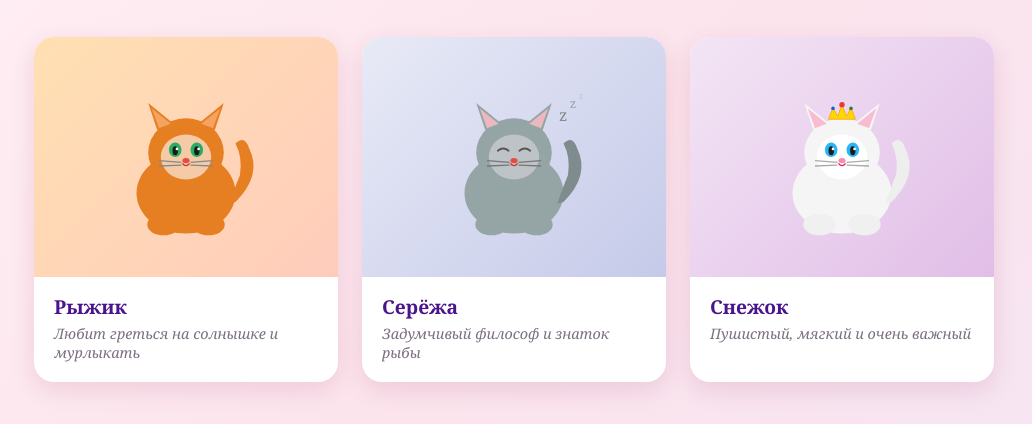
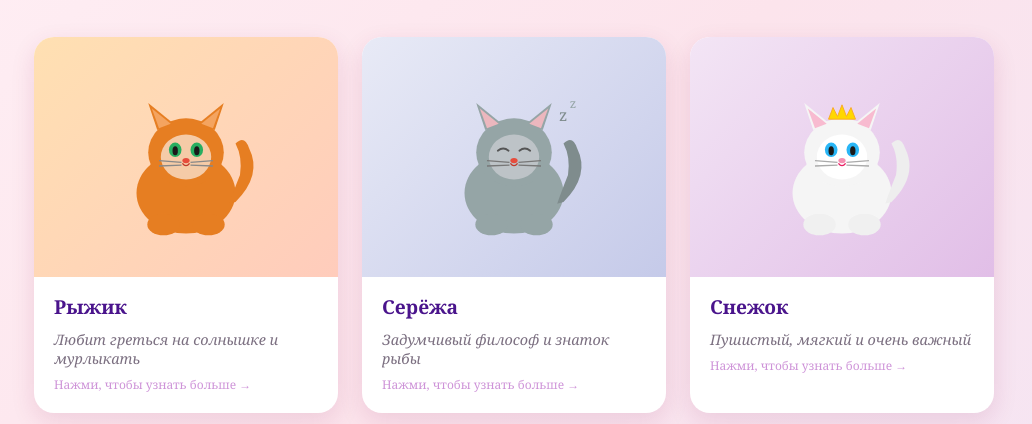
Before and after one commit to illiaperevozchykov-cyber/cats-page, a plain HTML site: page index.html in a window 1280 px wide. Shown: the part 136-560 px from the top of the page, without its empty margins (126-1158 px from the left). Drawn offline with Linux system fonts and the light colour scheme.

Commit message:
Update index.html

```diff
--- a/index.html
+++ b/index.html
@@ -31,14 +31,36 @@
       box-shadow: 0 8px 24px rgba(136, 14, 79, 0.12);
       transition: transform 0.3s ease, box-shadow 0.3s ease;
       cursor: pointer;
+      text-decoration: none;
+      display: block;
+      color: inherit;
     }
     .cat-card:hover {
-      transform: translateY(-6px);
-      box-shadow: 0 16px 40px rgba(136, 14, 79, 0.2);
+      transform: translateY(-8px);
+      box-shadow: 0 20px 48px rgba(136, 14, 79, 0.25);
     }
+    .cat-card:hover .cat-name::after { width: 100%; }
     .cat-info { padding: 16px 20px 20px; }
-    .cat-name { font-size: 1.2rem; font-weight: bold; color: #4a148c; margin-bottom: 4px; }
-    .cat-desc { font-size: 0.9rem; color: #7b6f80; font-style: italic; }
+    .cat-name {
+      font-size: 1.2rem;
+      font-weight: bold;
+      color: #4a148c;
+      margin-bottom: 4px;
+      display: inline-block;
+      position: relative;
+    }
+    .cat-name::after {
+      content: '';
+      position: absolute;
+      bottom: -2px;
+      left: 0;
+      width: 0;
+      height: 2px;
+      background: #880e4f;
+      transition: width 0.3s ease;
+    }
+    .cat-desc { font-size: 0.9rem; color: #7b6f80; font-style: italic; margin-top: 6px; }
+    .cat-hint { font-size: 0.75rem; color: #ce93d8; margin-top: 8px; }
     .paw-row { margin-top: 48px; font-size: 2rem; letter-spacing: 8px; color: #ce93d8; }
     footer { margin-top: 24px; color: #ba68c8; font-size: 0.85rem; }
   </style>
@@ -47,8 +69,7 @@
   <h1>🐱 Котики</h1>
   <p class="subtitle">самые милые создания на планете</p>
   <div class="gallery">
-
-    <div class="cat-card">
+    <a class="cat-card" href="ryzhik.html">
       <div style="background:linear-gradient(135deg,#ffe0b2,#ffccbc);height:240px;display:flex;align-items:center;justify-content:center;">
         <svg viewBox="0 0 200 180" width="180" height="180" xmlns="http://www.w3.org/2000/svg">
           <ellipse cx="100" cy="130" rx="55" ry="45" fill="#e67e22"/>
@@ -62,8 +83,6 @@
           <ellipse cx="112" cy="82" rx="7" ry="8" fill="#27ae60"/>
           <ellipse cx="88" cy="83" rx="3" ry="5" fill="#1a1a1a"/>
           <ellipse cx="112" cy="83" rx="3" ry="5" fill="#1a1a1a"/>
-          <circle cx="90" cy="81" r="1.5" fill="white"/>
-          <circle cx="114" cy="81" r="1.5" fill="white"/>
           <ellipse cx="100" cy="94" rx="4" ry="3" fill="#e74c3c"/>
           <line x1="70" y1="94" x2="95" y2="96" stroke="#888" stroke-width="1.5"/>
           <line x1="70" y1="100" x2="95" y2="99" stroke="#888" stroke-width="1.5"/>
@@ -78,10 +97,10 @@
       <div class="cat-info">
         <div class="cat-name">Рыжик</div>
         <div class="cat-desc">Любит греться на солнышке и мурлыкать</div>
+        <div class="cat-hint">Нажми, чтобы узнать больше →</div>
       </div>
-    </div>
-
-    <div class="cat-card">
+    </a>
+    <a class="cat-card" href="seryozha.html">
       <div style="background:linear-gradient(135deg,#e8eaf6,#c5cae9);height:240px;display:flex;align-items:center;justify-content:center;">
         <svg viewBox="0 0 200 180" width="180" height="180" xmlns="http://www.w3.org/2000/svg">
           <ellipse cx="100" cy="130" rx="55" ry="45" fill="#95a5a6"/>
@@ -104,16 +123,15 @@
           <path d="M155 140 Q185 110 170 80 Q165 65 155 75 Q163 90 160 110 Q152 130 148 142" fill="#7f8c8d"/>
           <text x="150" y="50" font-size="18" fill="#7f8c8d" font-family="Georgia">z</text>
           <text x="162" y="36" font-size="14" fill="#95a5a6" font-family="Georgia">z</text>
-          <text x="172" y="25" font-size="10" fill="#bdc3c7" font-family="Georgia">z</text>
         </svg>
       </div>
       <div class="cat-info">
         <div class="cat-name">Серёжа</div>
         <div class="cat-desc">Задумчивый философ и знаток рыбы</div>
+        <div class="cat-hint">Нажми, чтобы узнать больше →</div>
       </div>
-    </div>
-
-    <div class="cat-card">
+    </a>
+    <a class="cat-card" href="snezhok.html">
       <div style="background:linear-gradient(135deg,#f3e5f5,#e1bee7);height:240px;display:flex;align-items:center;justify-content:center;">
         <svg viewBox="0 0 200 180" width="180" height="180" xmlns="http://www.w3.org/2000/svg">
           <ellipse cx="100" cy="130" rx="55" ry="45" fill="#f5f5f5"/>
@@ -127,8 +145,6 @@
           <ellipse cx="112" cy="82" rx="7" ry="8" fill="#29b6f6"/>
           <ellipse cx="88" cy="83" rx="3" ry="5" fill="#1a1a1a"/>
           <ellipse cx="112" cy="83" rx="3" ry="5" fill="#1a1a1a"/>
-          <circle cx="90" cy="81" r="1.5" fill="white"/>
-          <circle cx="114" cy="81" r="1.5" fill="white"/>
           <ellipse cx="100" cy="94" rx="4" ry="3" fill="#f48fb1"/>
           <line x1="70" y1="94" x2="95" y2="96" stroke="#aaa" stroke-width="1.5"/>
           <line x1="70" y1="100" x2="95" y2="99" stroke="#aaa" stroke-width="1.5"/>
@@ -139,17 +155,14 @@
           <ellipse cx="125" cy="165" rx="18" ry="12" fill="#f0f0f0"/>
           <path d="M155 140 Q185 110 170 80 Q165 65 155 75 Q163 90 160 110 Q152 130 148 142" fill="#eeeeee"/>
           <polygon points="85,48 90,35 95,45 100,32 105,45 110,35 115,48" fill="#ffd700" stroke="#f9a825" stroke-width="1"/>
-          <circle cx="100" cy="32" r="3" fill="#e53935"/>
-          <circle cx="90" cy="36" r="2" fill="#1565c0"/>
-          <circle cx="110" cy="36" r="2" fill="#2e7d32"/>
         </svg>
       </div>
       <div class="cat-info">
         <div class="cat-name">Снежок</div>
         <div class="cat-desc">Пушистый, мягкий и очень важный</div>
+        <div class="cat-hint">Нажми, чтобы узнать больше →</div>
       </div>
-    </div>
-
+    </a>
   </div>
   <div class="paw-row">🐾 🐾 🐾</div>
   <footer>сделано с любовью к котикам ♥</footer>
```
